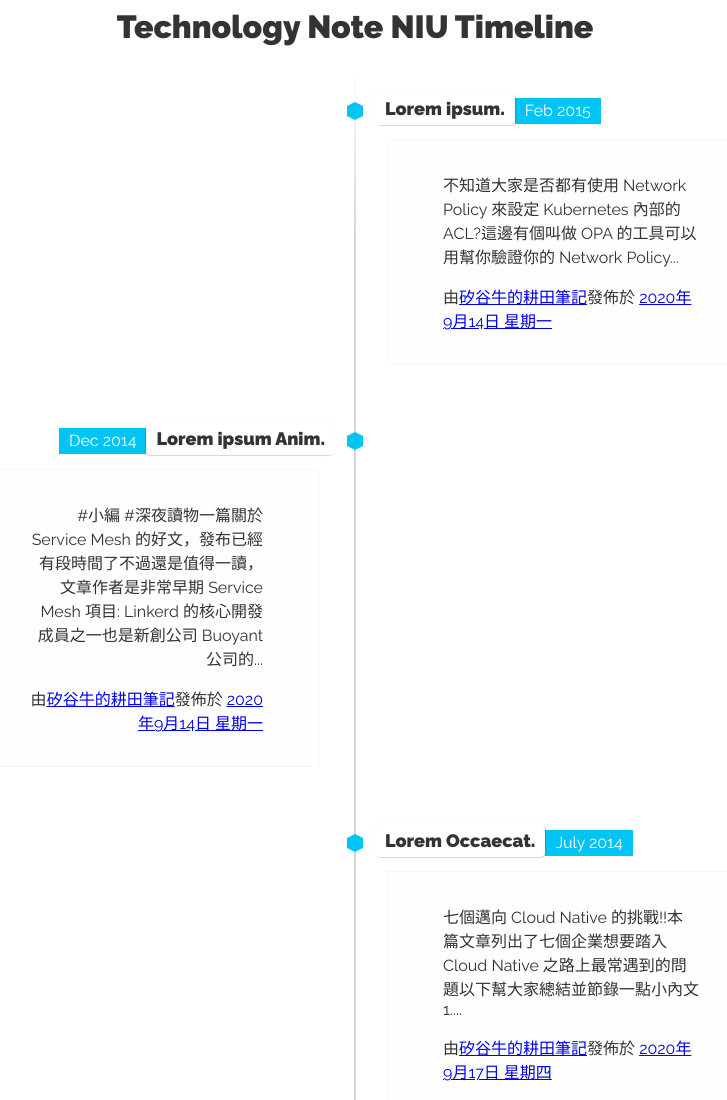
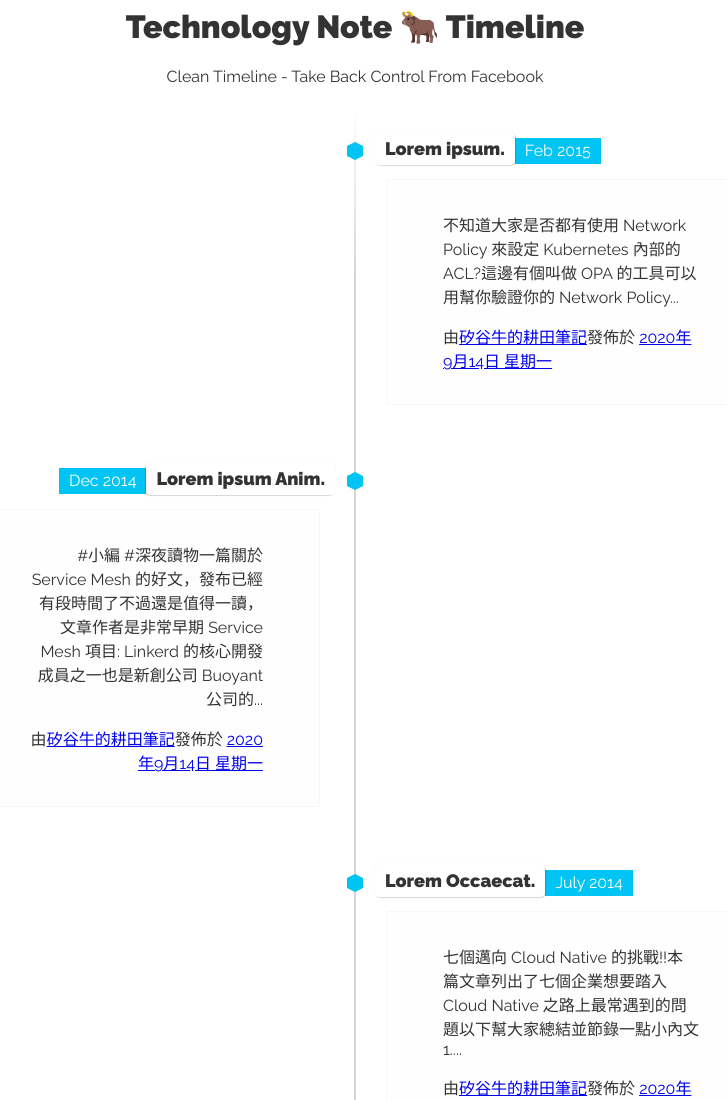
Before and after one commit to technologynoteniu/timeline, a plain HTML site: page index.html in a window 1280 px wide. Shown: the top 1100 px of the page, without its empty margins (285-1012 px from the left). Drawn offline with Linux system fonts and the light colour scheme.

Commit message:
update index and css

```diff
--- a/index.html
+++ b/index.html
@@ -7,16 +7,15 @@
     <title>Timeline</title>
     <!-- load custom font -->
     <link rel="stylesheet" href="https://fonts.googleapis.com/css?family=Lato:300,900">
-    <link href='https://fonts.googleapis.com/css?family=Josefin+Sans:300,900' rel='stylesheet' type='text/css'>
     <link rel="stylesheet" type="text/css" href="style.css">
     <!-- load icon font -->
-    <link rel="stylesheet" href="https://maxcdn.bootstrapcdn.com/font-awesome/4.7.0/css/font-awesome.min.css">
     <script async defer crossorigin="anonymous" src="https://connect.facebook.net/en_US/sdk.js#xfbml=1&version=v9.0&appId=1390511594581802" nonce="obQ1utDP"></script>
     <div id="fb-root"></div>
 </head>
 
 <header>
-    <h1>Technology Note NIU Timeline</h1>
+    <h1>Technology Note 🐂 Timeline</h1>
+    <p>Clean Timeline - Take Back Control From Facebook</p>
 </header>
 
 <ul class="timeline">
```
